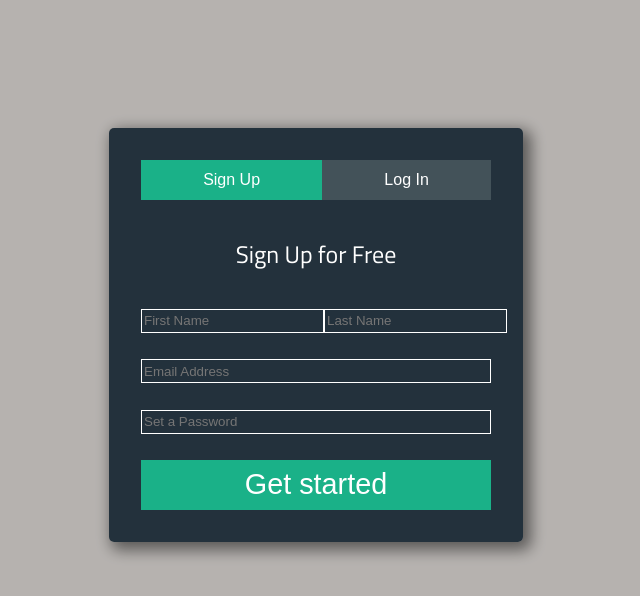
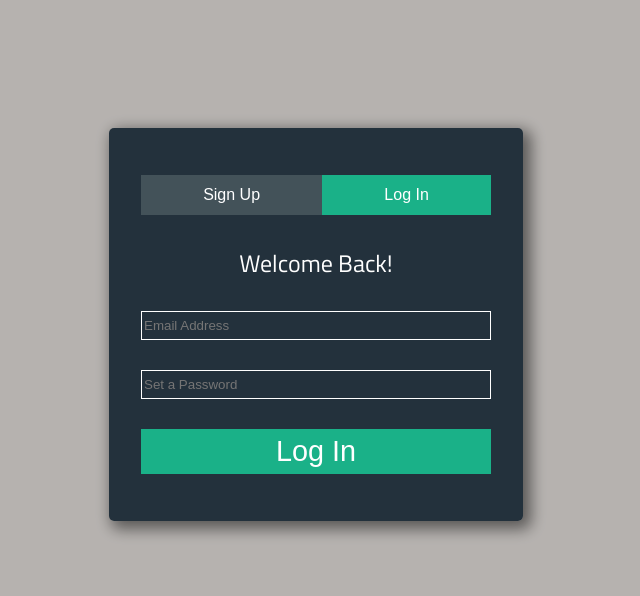
Before and after one commit to freshcodeAlice/react-learning-practice, a React (Create React App) app: page / in a window 1280 px wide. Both pictures are taken after a click on the button "Log In". Shown: the top 596 px of the page, without its empty margins (324-964 px from the left). Built offline with nearby package versions, Linux system fonts and the light colour scheme.

Commit message:
LoginForm

```diff
--- a/src/components/FormContainer/FormContainer.css
+++ b/src/components/FormContainer/FormContainer.css
@@ -15,11 +15,8 @@ body {
     z-index: 1;
 }
 
-/**/
-
 .form-container {
     width: 350px;
-    height: 350px;
     margin: 10% auto;
     z-index: 2;
     border-radius: 5px;
@@ -32,12 +29,14 @@ body {
     align-items: stretch;
     padding: 2em;
     font-family: 'Titillium Web', sans-serif;
+
+    --margin-size: 15px 0;
 }
 
 .form-container .header {
     font-weight: 400;
     text-align: center;
-    margin: 10px 0;
+    margin: var(--margin-size);
 }
 
 .input-container {
@@ -48,15 +47,18 @@ body {
 
 .form-container .form-input {
     border: none;
-    height: 20px;
+    height: 25px;
     background-color: transparent;
-    border: 1px solid white
+    border: 1px solid white;
+    margin: var(--margin-size);
+    color: inherit;
 }
 
 .control-buttons {
     display: flex;
     flex-direction: row;
     justify-content: space-between;
+    margin: var(--margin-size);
 }
 
 .control-buttons button {
@@ -83,9 +85,10 @@ body {
 }
 
 .submit-button {
-    height: 50px;
+    height: 45px;
     border: none;
     background-color: #1ab188;
     color: inherit;
     font-size: 1.8em;
+    margin: var(--margin-size);
 }
--- a/src/components/FormContainer/LogInForm/index.js
+++ b/src/components/FormContainer/LogInForm/index.js
@@ -0,0 +1,32 @@
+import React from 'react';
+
+class LogInForm extends React.Component {
+    constructor(props) {
+        super(props);
+        this.state = {
+            email: '',
+            password: '',
+        }
+    }
+
+
+    inputHandler = (event) => {
+        const {name, value} = event.target;
+        this.setState({
+            [name]: value
+        })
+    }
+
+    render() {
+        return (
+            <>
+                <h2 className="header"> Welcome Back!</h2>
+                <input className="form-input" type="email" placeholder="Email Address" name="email" value={this.state.email} onChange={this.inputHandler}/>
+                <input className="form-input" type="password" placeholder="Set a Password" name="password" value={this.state.password} onChange={this.inputHandler}/>
+                <button className="submit-button"> Log In</button>
+            </>
+        )
+    }
+}
+
+export default LogInForm;
--- a/src/components/FormContainer/SignUpForm/index.js
+++ b/src/components/FormContainer/SignUpForm/index.js
@@ -4,20 +4,31 @@ class SignUpForm extends React.Component {
     constructor(props) {
         super(props);
         this.state = {
-
+            firstName: '',
+            lastName: '',
+            email: '',
+            password: '',
         }
     }
 
+    inputHandler = (event) => {
+        const {name, value} = event.target;
+        this.setState({
+            [name]: value
+        })
+    }
+
     render() {
+        const {firstName, lastName, email, password} = this.state;
         return (
             <>
-                <h2 class="header"> Sign Up for Free</h2>
+                <h2 className="header"> Sign Up for Free</h2>
                 <div className="input-container">
-                    <input className="form-input" type="text" placeholder="First Name"/>
-                    <input className="form-input" type="text" placeholder="Last Name"/>
+                    <input className="form-input" type="text" placeholder="First Name" name="firstName" onChange={this.inputHandler} value={firstName}/>
+                    <input className="form-input" type="text" placeholder="Last Name" name="lastName" onChange={this.inputHandler} value={lastName}/>
                 </div>
-                <input className="form-input" type="email" placeholder="Email Address" />
-                <input className="form-input" type="password" placeholder="Set a Password"/>
+                <input className="form-input" type="email" placeholder="Email Address" name="email" onChange={this.inputHandler} value={email}/>
+                <input className="form-input" type="password" placeholder="Set a Password" name="password" onChange={this.inputHandler} value={password}/>
                 <button className="submit-button"> Get started</button>
             </>
         )
--- a/src/components/FormContainer/index.js
+++ b/src/components/FormContainer/index.js
@@ -1,21 +1,47 @@
 import React from 'react';
 import './FormContainer.css';
 import SignUpForm from './SignUpForm';
+import LogInForm from './LogInForm';
 
 
 class FormContainer extends React.Component {
+    constructor(props) {
+        super(props);
+        this.state = {
+            view: true
+        }
+    }
+
+    toggleView = (event) => {
+        if(event.target.name === 'signup') {
+            this.setState({
+                view: true
+            });
+        } else if (event.target.name === 'login') {
+        this.setState({
+            view: false
+        });
+    }
+    }
+
+    shouldComponentUpdate (nextProps, nextState) {
+        if(this.state.view === nextState.view) {
+            return false
+        }
+        return true
+    }
 
     render() {
-
-
+        const {view} = this.state;
+        const renderForm = view ? <SignUpForm /> : <LogInForm />;
         return (
             <div className='overlay'>
                 <section className='form-container'>
                 <div className='control-buttons'>
-                    <button className='button-on'>Sign Up</button>
-                    <button className='button-off'>Log In</button>
+                    <button className={view ? 'button-on' : 'button-off'} onClick={this.toggleView} name="signup">Sign Up</button>
+                    <button className={view ? 'button-off' : 'button-on'} onClick={this.toggleView} name="login">Log In</button>
                 </div>
-                        <SignUpForm />
+                    {renderForm}
                 </section>
             </div>
         )
```
